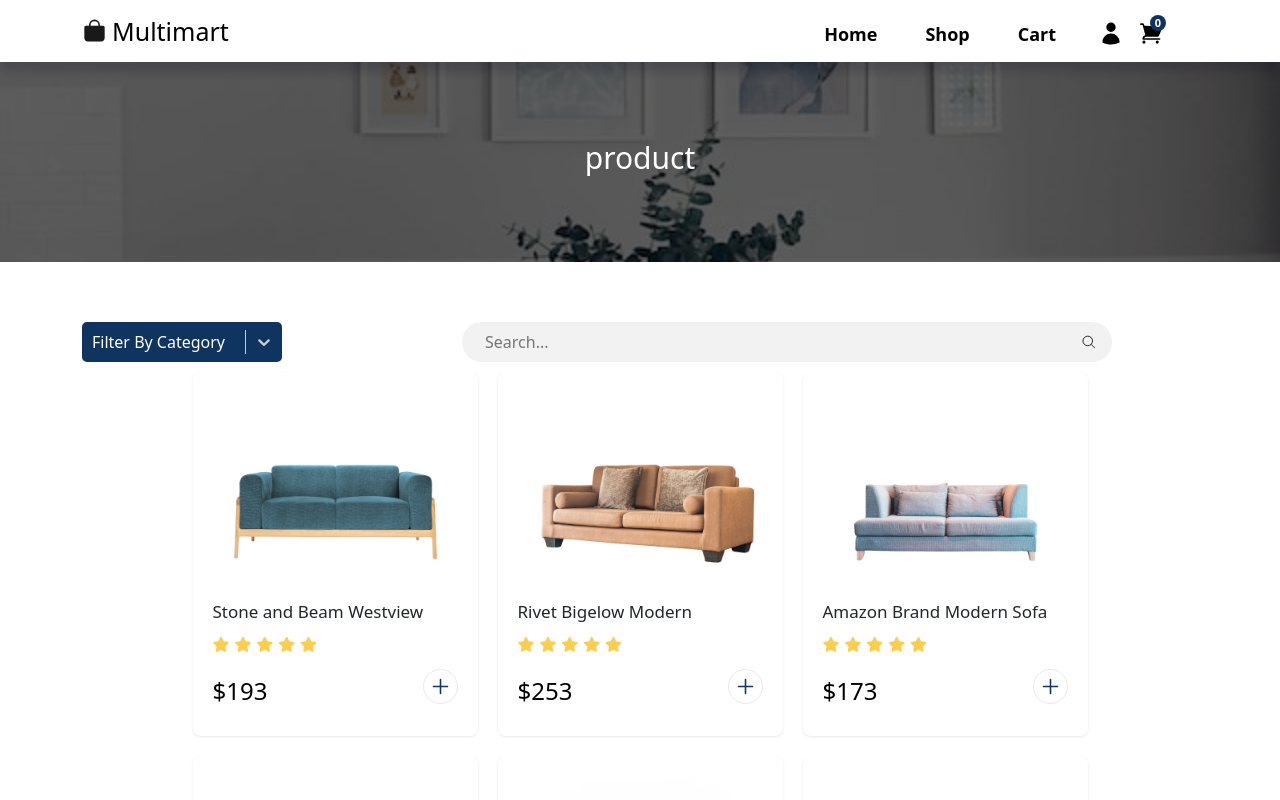
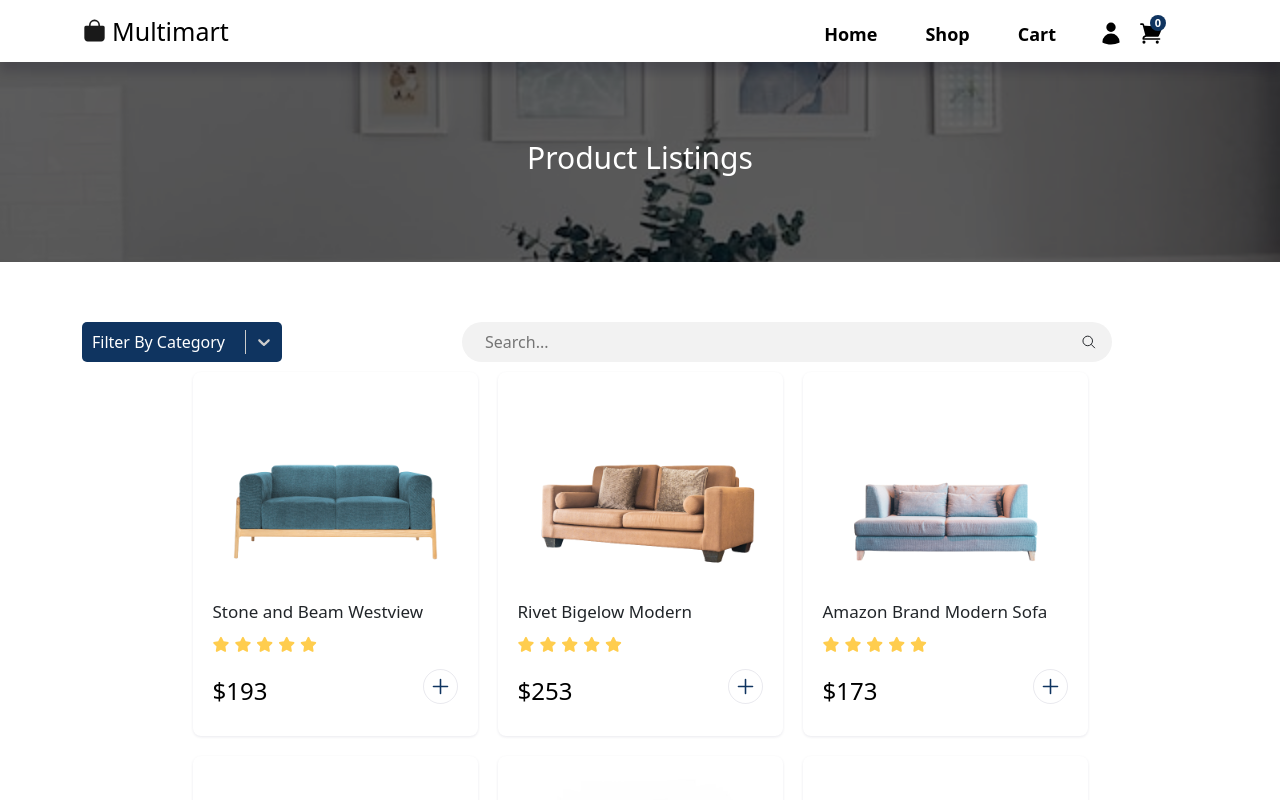
Before and after one commit to Nidy12/Ecommerce-using-ReactJS, a React (Create React App) app: page /shop in a window 1280 px wide. Shown: the top 800 px of the page. Built offline with nearby package versions, Linux system fonts and the light colour scheme.

Commit message:
Update Shop.jsx

```diff
--- a/src/pages/Shop.jsx
+++ b/src/pages/Shop.jsx
@@ -6,6 +6,7 @@ import { products } from "../utils/products";
 import ShopList from "../components/ShopList";
 import Banner from "../components/Banner/Banner";
 import useWindowScrollToTop from "../hooks/useWindowScrollToTop";
+import { Helmet } from 'react-helmet';
 
 const Shop = () => {
   const [filterList, setFilterList] = useState(
@@ -15,9 +16,14 @@ const Shop = () => {
 
   return (
     <Fragment>
-      <Banner title="product" />
+      <Helmet>
+        <title>Shop | Your Store Name</title>
+        <meta name="description" content="Browse our wide range of products including sofas, electronics, and more. Use filters and search to find what you need." />
+        <meta name="robots" content="index, follow" />
+      </Helmet>
+      <Banner title="Product Listings" />
       <section className="filter-bar">
-        <Container className="filter-bar-contianer">
+        <Container className="filter-bar-container">
           <Row className="justify-content-center">
             <Col md={4}>
               <FilterSelect setFilterList={setFilterList} />
```
